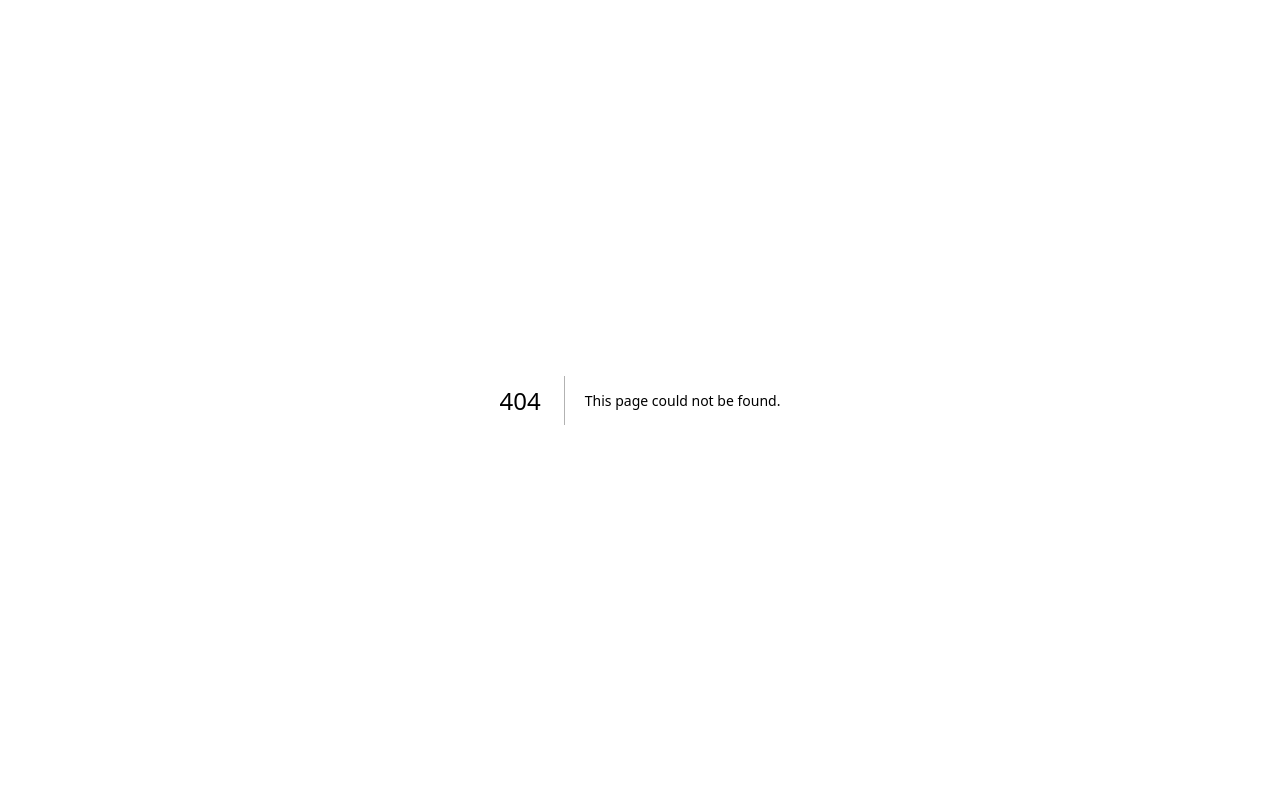
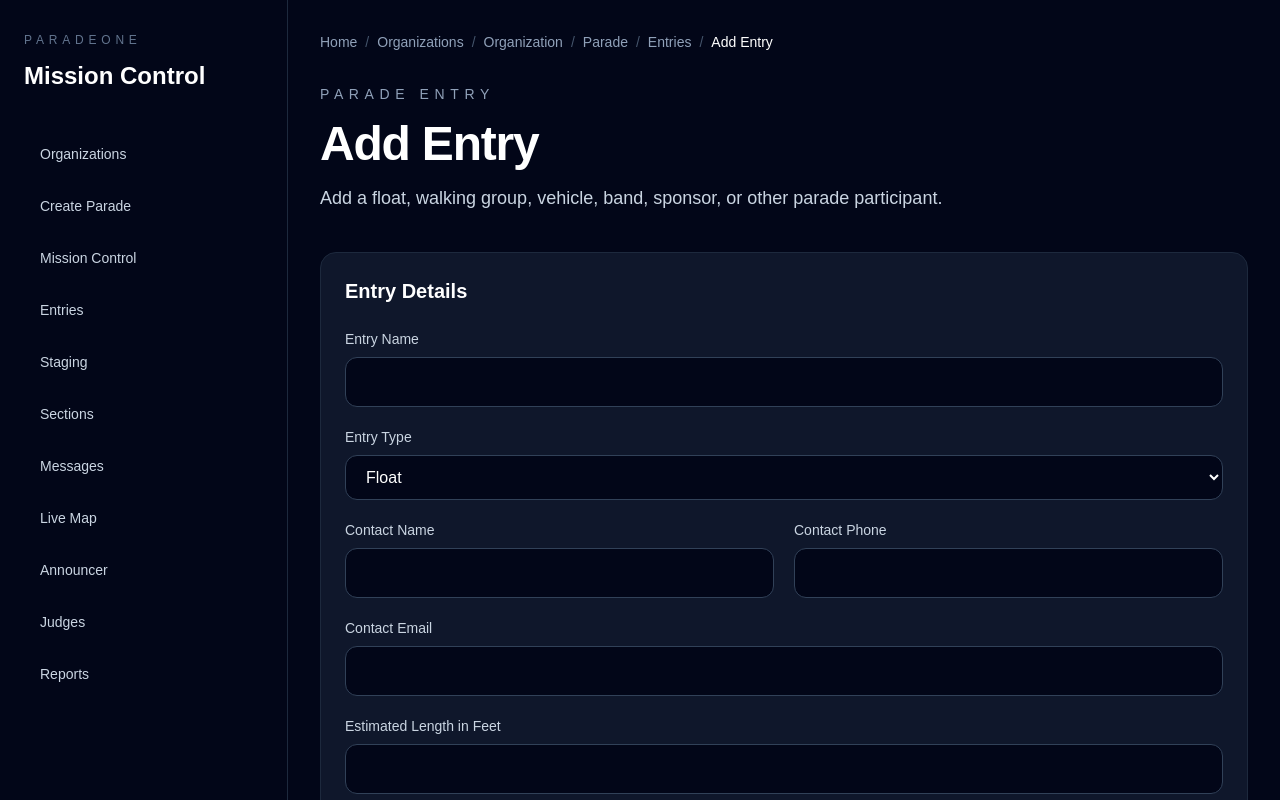
Before and after one commit to boejoyd/paradeone, a Next.js app: page /organizations/1/parades/1/entries/new in a window 1280 px wide. Before the commit this address had no page. Shown: the top 800 px of the page. Built offline with nearby package versions, Linux system fonts and the light colour scheme; no server answers; the database is empty.

Commit message:
Add create entry workflow

```diff
--- /dev/null
+++ b/app/organizations/[slug]/parades/[eventId]/entries/new/actions.ts
@@ -0,0 +1,29 @@
+"use server";
+
+import { redirect } from "next/navigation";
+import { supabase } from "@/lib/supabase";
+
+export async function createEntry(formData: FormData) {
+  const slug = String(formData.get("slug") || "");
+  const eventId = String(formData.get("eventId") || "");
+
+  const { error } = await supabase.from("entries").insert({
+    event_id: eventId,
+    name: String(formData.get("name") || "").trim(),
+    entry_type: String(formData.get("entryType") || "float"),
+    status: "draft",
+    contact_name: String(formData.get("contactName") || "").trim() || null,
+    contact_email: String(formData.get("contactEmail") || "").trim() || null,
+    contact_phone: String(formData.get("contactPhone") || "").trim() || null,
+    announcer_script:
+      String(formData.get("announcerScript") || "").trim() || null,
+    estimated_length_feet:
+      Number(formData.get("estimatedLengthFeet") || 0) || null,
+  });
+
+  if (error) {
+    throw new Error(error.message);
+  }
+
+  redirect(`/organizations/${slug}/parades/${eventId}/entries`);
+}
--- /dev/null
+++ b/app/organizations/[slug]/parades/[eventId]/entries/new/page.tsx
@@ -0,0 +1,111 @@
+import { AppShell } from "@/components/layout/AppShell";
+import { Breadcrumbs } from "@/components/navigation/Breadcrumbs";
+import { Button } from "@/components/ui/Button";
+import { Card } from "@/components/ui/Card";
+import { supabase } from "@/lib/supabase";
+import { createEntry } from "./actions";
+
+type NewEntryPageProps = {
+  params: Promise<{
+    slug: string;
+    eventId: string;
+  }>;
+};
+
+export default async function NewEntryPage({ params }: NewEntryPageProps) {
+  const { slug, eventId } = await params;
+
+  const { data: organization } = await supabase
+    .from("organizations")
+    .select("name")
+    .eq("slug", slug)
+    .single();
+
+  const { data: event } = await supabase
+    .from("events")
+    .select("name")
+    .eq("id", eventId)
+    .single();
+
+  return (
+    <AppShell>
+      <Breadcrumbs
+        items={[
+          { label: "Home", href: "/" },
+          { label: "Organizations", href: "/organizations" },
+          { label: organization?.name || "Organization", href: `/organizations/${slug}` },
+          { label: event?.name || "Parade", href: `/organizations/${slug}/parades/${eventId}` },
+          { label: "Entries", href: `/organizations/${slug}/parades/${eventId}/entries` },
+          { label: "Add Entry" },
+        ]}
+      />
+
+      <div className="mb-10">
+        <p className="text-sm uppercase tracking-[0.4em] text-slate-400">
+          Parade Entry
+        </p>
+        <h2 className="mt-4 text-5xl font-bold tracking-tight">Add Entry</h2>
+        <p className="mt-4 max-w-2xl text-lg text-slate-300">
+          Add a float, walking group, vehicle, band, sponsor, or other parade participant.
+        </p>
+      </div>
+
+      <Card title="Entry Details">
+        <form action={createEntry} className="mt-6 grid gap-5">
+          <input type="hidden" name="slug" value={slug} />
+          <input type="hidden" name="eventId" value={eventId} />
+
+          <label className="grid gap-2">
+            <span className="text-sm font-medium text-slate-300">Entry Name</span>
+            <input name="name" required className="rounded-xl border border-slate-700 bg-slate-950 px-4 py-3 text-white" />
+          </label>
+
+          <label className="grid gap-2">
+            <span className="text-sm font-medium text-slate-300">Entry Type</span>
+            <select name="entryType" className="rounded-xl border border-slate-700 bg-slate-950 px-4 py-3 text-white">
+              <option value="float">Float</option>
+              <option value="walking_group">Walking Group</option>
+              <option value="vehicle">Vehicle</option>
+              <option value="band">Band</option>
+              <option value="motorcycle_group">Motorcycle Group</option>
+              <option value="dignitary">Dignitary</option>
+              <option value="sponsor">Sponsor</option>
+              <option value="other">Other</option>
+            </select>
+          </label>
+
+          <div className="grid gap-5 md:grid-cols-2">
+            <label className="grid gap-2">
+              <span className="text-sm font-medium text-slate-300">Contact Name</span>
+              <input name="contactName" className="rounded-xl border border-slate-700 bg-slate-950 px-4 py-3 text-white" />
+            </label>
+
+            <label className="grid gap-2">
+              <span className="text-sm font-medium text-slate-300">Contact Phone</span>
+              <input name="contactPhone" className="rounded-xl border border-slate-700 bg-slate-950 px-4 py-3 text-white" />
+            </label>
+          </div>
+
+          <label className="grid gap-2">
+            <span className="text-sm font-medium text-slate-300">Contact Email</span>
+            <input name="contactEmail" type="email" className="rounded-xl border border-slate-700 bg-slate-950 px-4 py-3 text-white" />
+          </label>
+
+          <label className="grid gap-2">
+            <span className="text-sm font-medium text-slate-300">Estimated Length in Feet</span>
+            <input name="estimatedLengthFeet" type="number" min="0" className="rounded-xl border border-slate-700 bg-slate-950 px-4 py-3 text-white" />
+          </label>
+
+          <label className="grid gap-2">
+            <span className="text-sm font-medium text-slate-300">Announcer Script</span>
+            <textarea name="announcerScript" rows={6} className="rounded-xl border border-slate-700 bg-slate-950 px-4 py-3 text-white" />
+          </label>
+
+          <div className="pt-4">
+            <Button>Add Entry</Button>
+          </div>
+        </form>
+      </Card>
+    </AppShell>
+  );
+}
```
